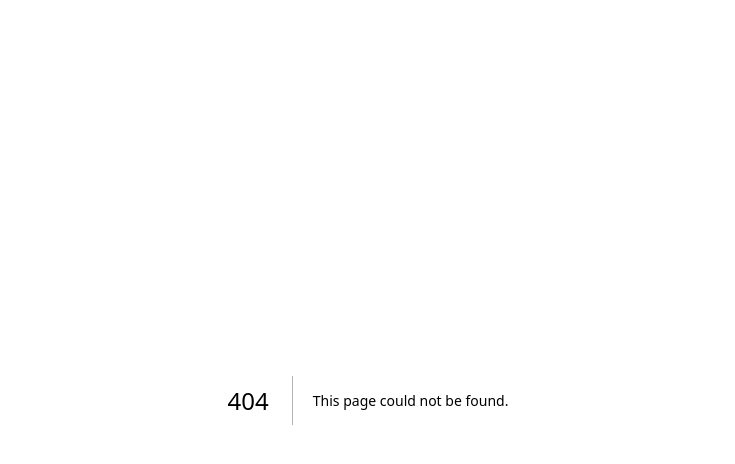
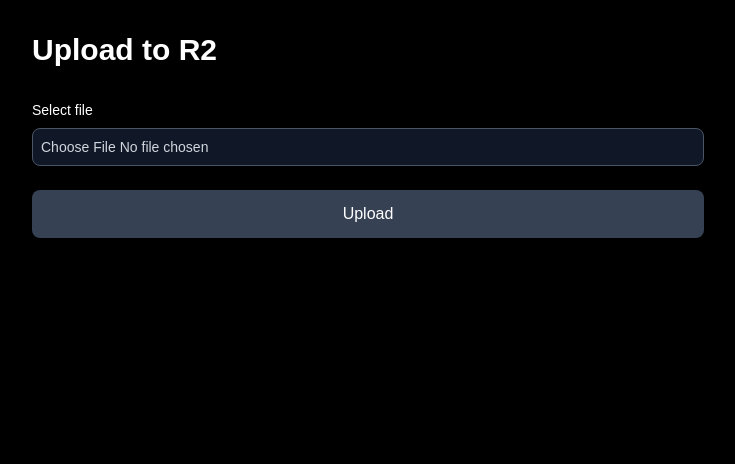
Before and after one commit to wallbreaker1/movie-night, a Next.js app: page /upload in a window 1280 px wide. Before the commit this address had no page. Shown: the top 464 px of the page, without its empty margins (272-1007 px from the left). Built offline with nearby package versions, Linux system fonts and the light colour scheme.

Commit message:
Add R2 upload API and page using rclone

```diff
--- /dev/null
+++ b/app/api/upload/route.ts
@@ -0,0 +1,60 @@
+import { NextRequest, NextResponse } from "next/server";
+import { writeFile, unlink } from "fs/promises";
+import { exec } from "child_process";
+import { promisify } from "util";
+import { join } from "path";
+import { tmpdir } from "os";
+
+const execAsync = promisify(exec);
+
+export async function POST(request: NextRequest) {
+  try {
+    const formData = await request.formData();
+    const file = formData.get("file") as File;
+
+    if (!file) {
+      return NextResponse.json({ error: "No file provided" }, { status: 400 });
+    }
+
+    // Save file temporarily
+    const bytes = await file.arrayBuffer();
+    const buffer = Buffer.from(bytes);
+    const tempPath = join(tmpdir(), `upload-${Date.now()}-${file.name}`);
+    await writeFile(tempPath, buffer);
+
+    try {
+      // Upload to R2 using rclone
+      const rclonePath = process.env.RCLONE_PATH || "~/bin/rclone";
+      const bucketName = process.env.R2_BUCKET_NAME || "movie-night";
+
+      const { stdout, stderr } = await execAsync(
+        `${rclonePath} copy "${tempPath}" r2:${bucketName}/ --s3-no-check-bucket`,
+      );
+
+      // Clean up temp file
+      await unlink(tempPath);
+
+      const publicUrl =
+        process.env.R2_PUBLIC_URL ||
+        "https://pub-5814eae11e444ef58ccd460277166557.r2.dev";
+      const fileUrl = `${publicUrl}/${file.name}`;
+
+      return NextResponse.json({
+        success: true,
+        url: fileUrl,
+        fileName: file.name,
+        size: file.size,
+      });
+    } catch (error) {
+      // Clean up temp file on error
+      await unlink(tempPath).catch(() => {});
+      throw error;
+    }
+  } catch (error) {
+    console.error("Upload error:", error);
+    return NextResponse.json(
+      { error: "Upload failed", details: String(error) },
+      { status: 500 },
+    );
+  }
+}
--- /dev/null
+++ b/app/upload/page.tsx
@@ -0,0 +1,111 @@
+'use client';
+
+import { useState } from 'react';
+
+export default function UploadPage() {
+  const [file, setFile] = useState<File | null>(null);
+  const [uploading, setUploading] = useState(false);
+  const [result, setResult] = useState<any>(null);
+  const [error, setError] = useState<string | null>(null);
+
+  const handleFileChange = (e: React.ChangeEvent<HTMLInputElement>) => {
+    const selectedFile = e.target.files?.[0];
+    if (selectedFile) {
+      setFile(selectedFile);
+      setResult(null);
+      setError(null);
+    }
+  };
+
+  const handleUpload = async (e: React.FormEvent) => {
+    e.preventDefault();
+    if (!file) return;
+
+    setUploading(true);
+    setError(null);
+
+    try {
+      const formData = new FormData();
+      formData.append('file', file);
+
+      const response = await fetch('/api/upload', {
+        method: 'POST',
+        body: formData,
+      });
+
+      const data = await response.json();
+
+      if (data.success) {
+        setResult(data);
+        setFile(null);
+      } else {
+        setError(data.error || 'Upload failed');
+      }
+    } catch (err) {
+      setError(String(err));
+    } finally {
+      setUploading(false);
+    }
+  };
+
+  return (
+    <div className="min-h-screen bg-black text-white p-8">
+      <div className="max-w-2xl mx-auto">
+        <h1 className="text-3xl font-bold mb-8">Upload to R2</h1>
+
+        <form onSubmit={handleUpload} className="space-y-6">
+          <div>
+            <label className="block mb-2 text-sm font-medium">
+              Select file
+            </label>
+            <input
+              type="file"
+              onChange={handleFileChange}
+              disabled={uploading}
+              className="block w-full text-sm text-gray-300 border border-gray-600 rounded-lg cursor-pointer bg-gray-900 focus:outline-none p-2"
+            />
+            {file && (
+              <p className="mt-2 text-sm text-gray-400">
+                Selected: {file.name} ({(file.size / 1024 / 1024).toFixed(2)} MB)
+              </p>
+            )}
+          </div>
+
+          <button
+            type="submit"
+            disabled={!file || uploading}
+            className="w-full bg-blue-600 hover:bg-blue-700 disabled:bg-gray-700 disabled:cursor-not-allowed text-white font-medium py-3 px-4 rounded-lg transition"
+          >
+            {uploading ? 'Uploading...' : 'Upload'}
+          </button>
+        </form>
+
+        {error && (
+          <div className="mt-6 p-4 bg-red-900/50 border border-red-700 rounded-lg">
+            <p className="font-medium">Error:</p>
+            <p className="text-sm mt-1">{error}</p>
+          </div>
+        )}
+
+        {result && (
+          <div className="mt-6 p-4 bg-green-900/50 border border-green-700 rounded-lg">
+            <p className="font-medium mb-2">Upload successful!</p>
+            <div className="text-sm space-y-1">
+              <p><strong>File:</strong> {result.fileName}</p>
+              <p><strong>Size:</strong> {(result.size / 1024 / 1024).toFixed(2)} MB</p>
+              <p><strong>URL:</strong></p>
+              <a
+                href={result.url}
+                target="_blank"
+                rel="noopener noreferrer"
+                className="text-blue-400 hover:underline break-all"
+              >
+                {result.url}
+              </a>
+            </div>
+          </div>
+        )}
+      </div>
+    </div>
+  );
+}
```
